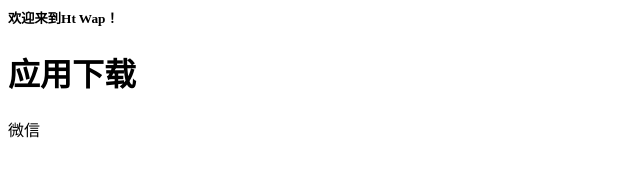
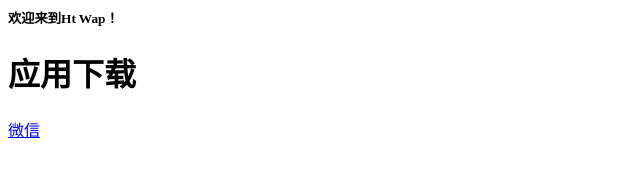
Before and after one commit to TomatoGarden666/wap.github.io, a plain HTML site: page index.html in a window 1280 px wide. Shown: the full height of the page, 0-640 px from the left. Drawn offline with Linux system fonts and the light colour scheme.

Commit message:
Update index.html

```diff
--- a/index.html
+++ b/index.html
@@ -2,4 +2,4 @@
 <h5>欢迎来到Ht Wap！</h5>
 
 <h1>应用下载</h1>
-<a herf="/AshaWechat.jar">微信</a>
+<a href="/AshaWechat.jar">微信</a>
```
